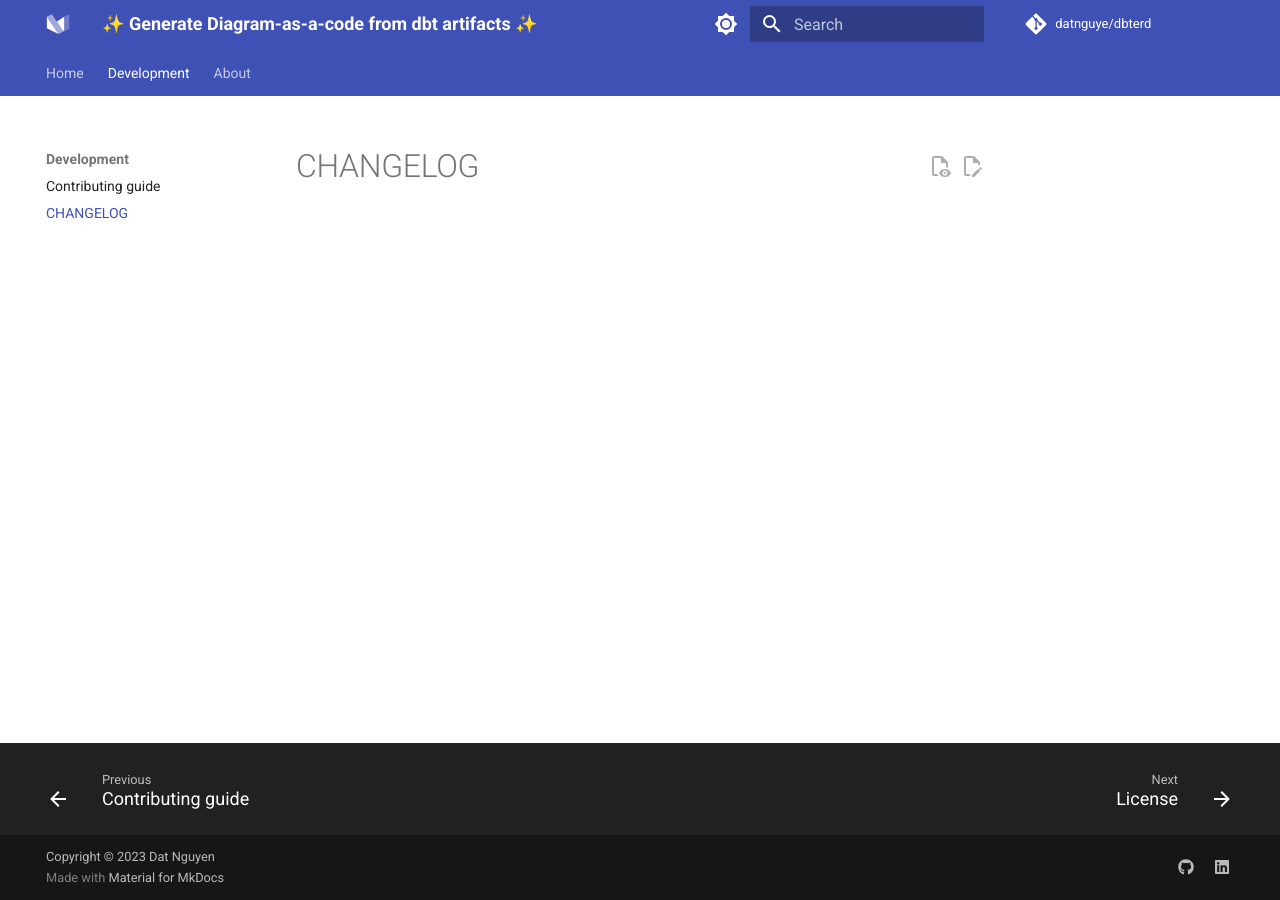
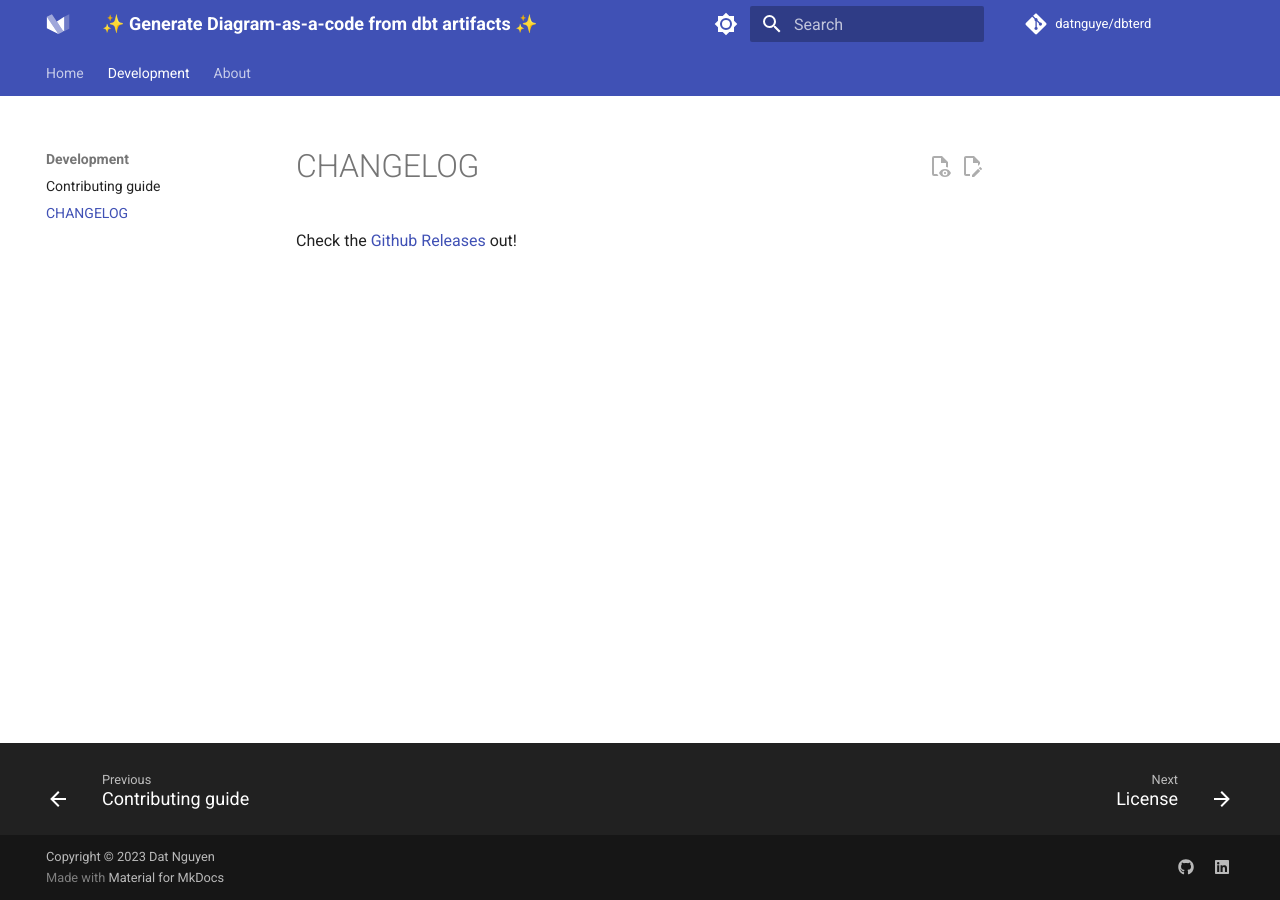
Before and after one commit to brankopoledic/dbterd, an MkDocs documentation site: the page built from docs/nav/development/CHANGELOG.md, in a window 1280 px wide. Built offline with MkDocs 1.6.1 and Material for MkDocs 9.7.7, drawn with Linux system fonts in a browser that asks for light colours; comment, search, counter and statistics services are not loaded.

Commit message:
fix: CHANGELOG

```diff
--- a/docs/nav/development/CHANGELOG.md
+++ b/docs/nav/development/CHANGELOG.md
@@ -1 +1 @@
-<auto-generated from Github Releases>
+Check the [Github Releases](https://github.com/datnguye/dbterd/releases) out!
--- a/pyproject.toml
+++ b/pyproject.toml
@@ -47,7 +47,6 @@ autoflake = "^2.0.1"
 mkdocs = "^1.4.2"
 mkdocs-minify-plugin = "^0.6.4"
 mkdocs-material = "^9.1.5"
-gitchangelog = "^3.0.4"
 
 [build-system]
 requires = ["poetry-core>=1.0.0"]
```
Also changed, not shown: 2 other files.
